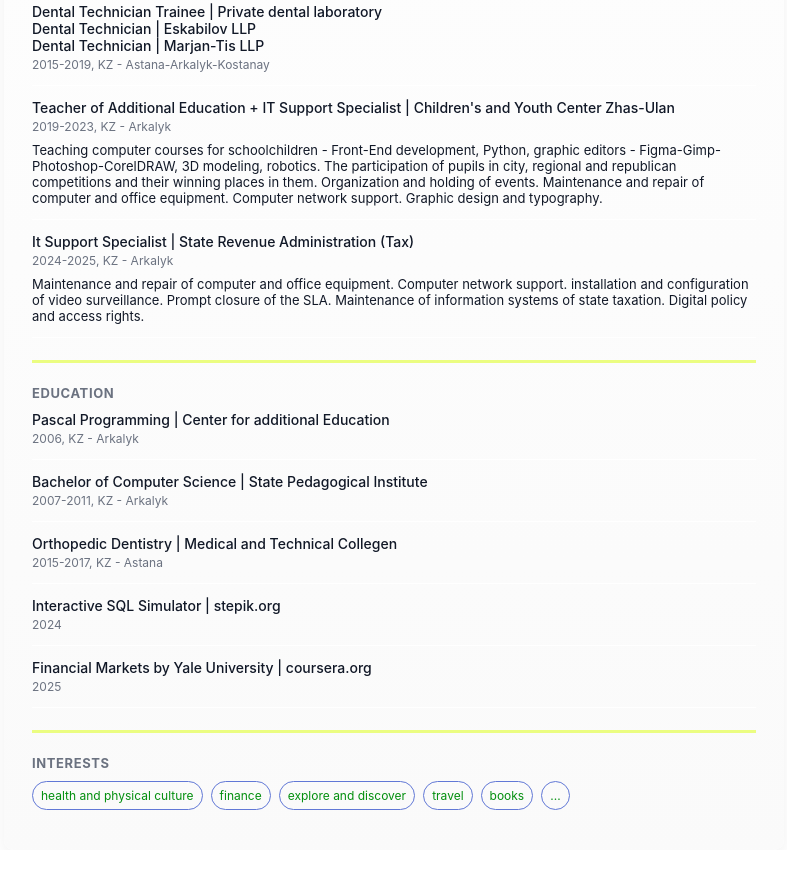
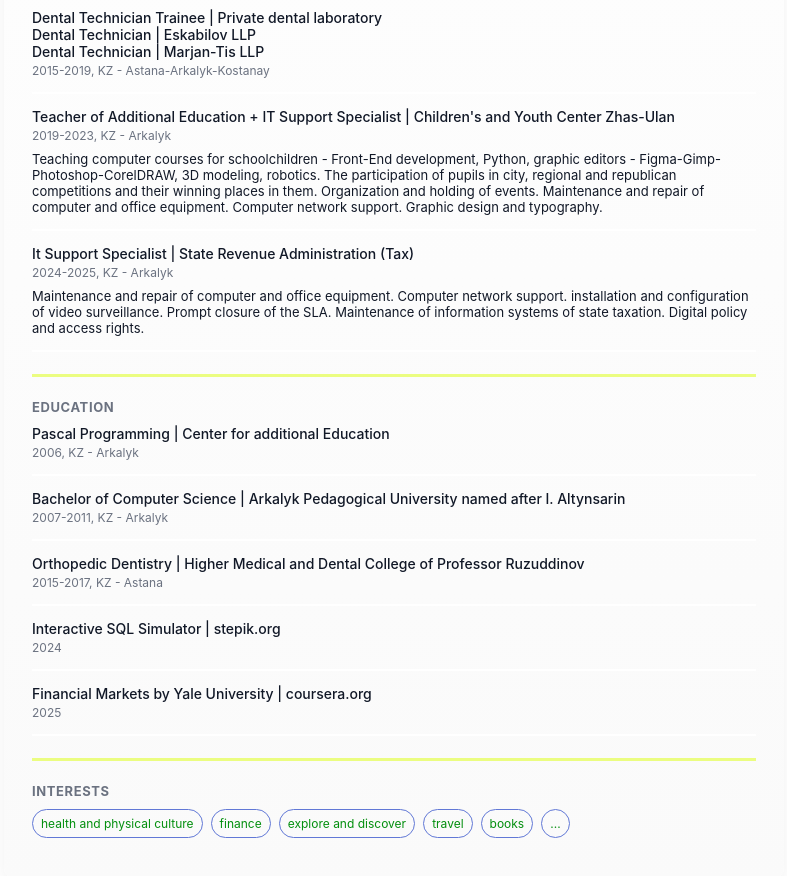
Before and after one commit to serast25/serast25.github.io, a plain HTML site: page index.html in a window 1280 px wide. Shown: the part 684-1560 px from the top of the page, without its empty margins (246-1033 px from the left). Before the commit the page ends 1534 px from the top, so only its background shows below. Drawn offline with Linux system fonts and the light colour scheme.

Commit message:
Update index.html
corrected errors and inaccuracies, especially in the names of educational institutions and workers' organizations

```diff
--- a/index.html
+++ b/index.html
@@ -140,7 +140,7 @@
 
     /* Thin divider */
     .divider{height:3px;background:#ebfd81;margin:22px 0}
-    .divider-2{height:1px;background:#ffffff;margin:13px 0}
+    .divider-2{height:2px;background:#ffffff;margin:14px 0}
 
     /* Responsive */
     @media (max-width:680px){
@@ -257,8 +257,8 @@
         education_h: "Education",
         edus: [
           { title: "Pascal Programming | Center for additional Education", meta: "2006, KZ - Arkalyk", desc: "" },
-          { title: "Bachelor of Computer Science | State Pedagogical Institute", meta: "2007-2011, KZ - Arkalyk", desc: "" },
-          { title: "Orthopedic Dentistry | Medical and Technical Collegen", meta: "2015-2017, KZ - Astana", desc: "" },
+          { title: "Bachelor of Computer Science | Arkalyk Pedagogical University named after I. Altynsarin", meta: "2007-2011, KZ - Arkalyk", desc: "" },
+          { title: "Orthopedic Dentistry | Higher Medical and Dental College of Professor Ruzuddinov", meta: "2015-2017, KZ - Astana", desc: "" },
           { title: "Interactive SQL Simulator | stepik.org", meta: "2024", desc: "" },
           { title: "Financial Markets by Yale University | coursera.org", meta: "2025", desc: "" }
         ],
@@ -268,7 +268,7 @@
 
       ru: {
         name: "Сергей Петров",
-        role: "IT-саппорт, Системный администратор",
+        role: "IT-поддержка, Системный администратор",
         contact_phone: "📞💬 +7 777 8 135 999, WhatsApp",
         contact_email: "✉️ serast25@proton.me",
         skills_h: "Навыки",
@@ -283,16 +283,16 @@
         workExp_h: "Опыт работы",
         jobs: [
           { title: "Приготовление и реализация фастфуда | Dorney Park & Wildwater Kingdom", meta: "2010, США Пенсильвания - Аллентаун", desc: "" },
-          { title: "IT-саппорт | Центр развития языков при акимате города Аркалыка <br>Системный администратор | АО Казпочта", meta: "2011-2015, РК - Аркалык", desc: "Обслуживание, ремонт компьютерной и оргтехники. Поддержка сетевой инфраструктуры. Оперативное SLA. Обслуживание банкоматов." },
+          { title: "IT-поддержка | Центр развития языков при акимате города Аркалыка <br>Системный администратор | АО Казпочта", meta: "2011-2015, РК - Аркалык", desc: "Обслуживание, ремонт компьютерной и оргтехники. Поддержка сетевой инфраструктуры. Оперативное SLA. Обслуживание банкоматов." },
           { title: "Зубной техник стажёр | Частная зуботехническая лаборатория <br>Зубной техник | ТОО Ескабылов <br>Зубной техник | ТОО Маржан-Тыс", meta: "2015-2019, РК - Астана-Аркалык-Костанай", desc: "" },
-          { title: "ПДО + IT-саппорт | ДЮЦ Жас-Улан", meta: "2019-2023, РК - Аркалык", desc: "Преподавание компьютерных курсов для школьников - Front-End разработка, Python, графические редакторы - Figma-Gimp-Photoshop-CorelDRAW, 3D моделирование, робототехника. Участие воспитанников в городских, областных и республиканских конкурсах и их призовые места в них. Организация и проведение мероприятий. Обслуживание, ремонт компьютерной и оргтехники. Поддержка сетевой инфраструктуры. Графический дизайн и полиграфия." },
-          { title: "IT-саппорт | УГД по городу Аркалыку", meta: "2024-2025, РК - Аркалык", desc: "Обслуживание, ремонт компьютерной и оргтехники. Поддержка сетевой инфраструктуры. Установка и настройка видеонаблюдения. Оперативное SLA. Сопровождение информационных систем налогообложения. Цифровая политика и права доступа." }
+          { title: "Педагог дополнительного образования + IT-поддержка | Детско-юношеский центр Жас-Улан", meta: "2019-2023, РК - Аркалык", desc: "Преподавание компьютерных курсов для школьников - Front-End разработка, Python, графические редакторы - Figma-Gimp-Photoshop-CorelDRAW, 3D моделирование, робототехника. Участие воспитанников(школьников) в городских, областных и республиканских конкурсах и занимание ими призовых места. Организация и проведение мероприятий. Обслуживание, ремонт компьютерной и оргтехники. Поддержка сетевой инфраструктуры. Графический дизайн и полиграфия." },
+          { title: "IT-поддержка | Управление государственных доходов по городу Аркалыку", meta: "2024-2025, РК - Аркалык", desc: "Обслуживание, ремонт компьютерной и оргтехники. Поддержка сетевой инфраструктуры. Установка и настройка видеонаблюдения. Оперативное SLA. Сопровождение информационных систем налогообложения. Цифровая политика и права доступа." }
         ],
         education_h: "Образование",
         edus: [
-          { title: "Программирование на Pascal | ЦДО", meta: "2006, РК - Аркалык", desc: "" },
-          { title: "Бакалавр Computer Science | Государственный педагогический институт им. Ы. Алтынсарина", meta: "2007-2011, РК - Аркалык", desc: "" },
-          { title: "Стоматология ортопедическая | Медико-технический колледж им. профессора Рузуддинова", meta: "2015-2017, РК - Астана", desc: "" },
+          { title: "Программирование на Pascal | Центр дополнительного образования", meta: "2006, РК - Аркалык", desc: "" },
+          { title: "Бакалавр Computer Science | Аркалыкский педагогический университет им. И. Алтынсарина", meta: "2007-2011, РК - Аркалык", desc: "" },
+          { title: "Стоматология ортопедическая | Высший медико-стоматологический колледж профессора Рузуддинова", meta: "2015-2017, РК - Астана", desc: "" },
           { title: "Интерактивный тренажер по SQL | stepik.org", meta: "2024", desc: "" },
           { title: "Финансовые рынки | coursera.org", meta: "2025", desc: "" }
         ],
@@ -302,7 +302,7 @@
 
       kz: {
         name: "Сергей Петров",
-        role: "IT қолдау маманы",
+        role: "It-қолдау, Жүйе әкімшісі",
         contact_phone: "📞💬 +7 777 8 135 999, WhatsApp",
         contact_email: "✉️ serast25@proton.me",
         skills_h: "Дағдылар",
@@ -310,24 +310,26 @@
           lang_title: "Тілдік дағдылар",
           lang_items: ["Орыс ★★★", "Ағылшын ★★", "Қазақ ★"],
           soft_title: "Жұмсақ дағдылар",
-          soft_items: ["Эмоционалдық интеллект", "Коммуникация", "Мәселені шешу", "Топта жұмыс", "Бейімделу"],
+          soft_items: ["Топтық жұмыс", "Тиімді байланыс", "тапсырма - >сапа- > жылдамдық=нәтиже", "жоспарлау көкжиегі", "эмоционалды интеллект"],
           hard_title: "Кәсіптік дағдылар",
           hard_items: ["Windows, Unix-тәрізді, Желілер, AD, Git", "LLM үшін prompt инженериясы", "Pascal, HTML/CSS, JS, Python, SQL", "Draw.io", "Figma, SketchUp, Photoshop, GIMP, Corel"]
         },
         workExp_h: "Жұмыс тәжірибесі",
         jobs: [
-          { title: "Лауазым 1", meta: "2009, Компания 1", desc: "Сипаттама 1" },
-          { title: "Лауазым 2", meta: "2010, Компания 2", desc: "Сипаттама 2" },
-          { title: "Лауазым 3", meta: "2011, Компания 3", desc: "Сипаттама 3" },
-          { title: "Лауазым 4", meta: "2011, Компания 4", desc: "Сипаттама 4" },
-          { title: "Лауазым 5", meta: "2011, Компания 5", desc: "Сипаттама 5" }
+          { title: "Фаст-фудты дайындау және сату | Dorney Park & Wildwater Kingdom", meta: "2010, АҚШ Пенсильвания-Аллентаун", desc: "" },
+          { title: "It-қолдау | Арқалық қаласы әкімдігі жанындағы Тілдерді дамыту орталығы <br>Жүйелік әкімші | Қазпошта АҚ", meta:" 2011-2015, ҚР - Арқалық", desc: "Компьютерлік және ұйымдастыру техникасына қызмет көрсету, жөндеу. Желілік инфрақұрылымды қолдау. Жедел SLA. Банкоматтарға қызмет көрсету." },
+          { title: "Стоматолог тағылымдамашы | жеке стоматологиялық зертхана <br>Тіс технигі | Ескабылов ЖШС <br>Тіс технигі | Маржан-тіс ЖШС", meta:"2015-2019, ҚР - Астана-Арқалық-Қостанай", desc: "Сипаттама 3" },
+          { title: "Қосымша білім беру педагогы + IT-қолдау | Жас Ұлан балалар мен жасөспірімдер орталығы", meta: "2019-2023, ҚР - Арқалық", desc: "Мектеп оқушыларына арналған компьютерлік курстарды оқыту-Front-End әзірлеу, Python, графикалық редакторлар-Figma-Gimp-Photoshop-CorelDRAW, 3D модельдеу, робототехника. Тәрбиеленушілердің(оқушылардың) қалалық, облыстық және республикалық конкурстарға қатысуы және олардың жүлделі орындарға ие болуы. Іс-шараларды ұйымдастыру және өткізу. Компьютерлік және ұйымдастыру техникасына қызмет көрсету, жөндеу. Желілік инфрақұрылымды қолдау. Графикалық дизайн және полиграфия." },
+          { title: "It-қолдау | Мемлекеттік кірістер комитетінің Арқалық ауданы", meta: "2024-2025, ҚР - Арқалық", desc: "Компьютерлік және ұйымдастыру техникасына қызмет көрсету, жөндеу. Желілік инфрақұрылымды қолдау. Бейнебақылауды орнату және орнату. Жедел SLA. Салық салудың ақпараттық жүйелерін сүйемелдеу. Сандық саясат және қол жеткізу құқықтары." }
 
         ],
         education_h: "Білім",
         edus: [
-          { title: "Оқу орны 1", meta: "2006, Орын 1", desc: "" },
-          { title: "Оқу орны 2", meta: "2007, Орын 2", desc: "" },
-          { title: "Оқу орны 3", meta: "2008, Орын 3", desc: "" }
+          { title: "Pascal бағдарламалау | қосымша білім беру орталығы", meta:" 2006, ҚР - Арқалық", desc:""},
+          { title: "Компьютерлік Ғылым Бакалавры | Ыбырай Алтынсарин атындағы Арқалық педагогикалық университеті", meta: "2007-2011, РК - Аркалык", desc: "" },
+          { title: "Ортопедиялық Стоматология | Профессор Рузуддинов жоғары медициналық-стоматологиялық колледжі", meta: "2015-2017, ҚР - Астана", desc: "" },
+          { title: "SQL бойынша интерактивті тренажер | stepik.org", meta: "2024", desc: "" },
+          { title: "Финансовые рынки | coursera.org", meta: "2025", desc: "" }
         ],
         interests_h: "Қызығушылықтар",
         interests: ["денсаулық және дене мәдениеті", "қаржы", "іздену және ашу", "саяхат", "кітаптар", "..."]
```
